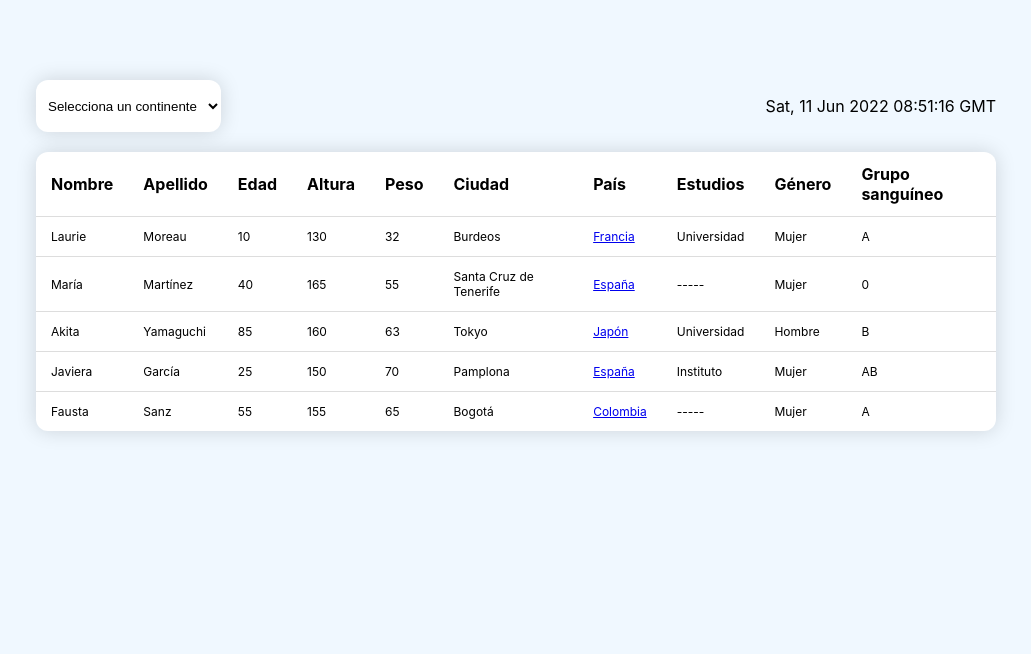
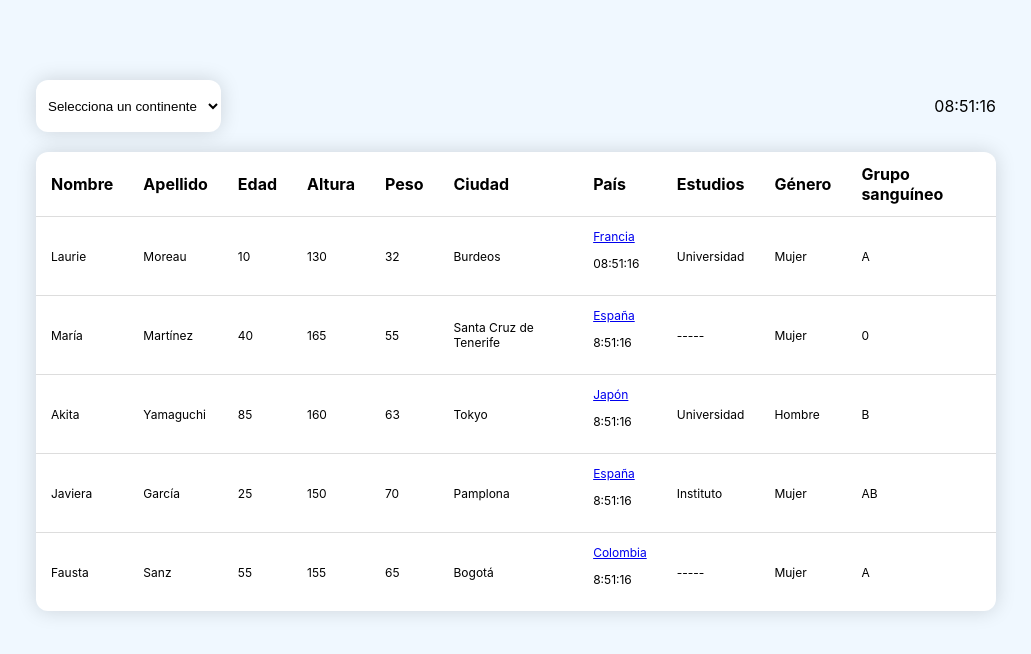
Before and after one commit to TKadyear/iar-gestion, a React (Create React App) app: page / in a window 1280 px wide. Shown: the top 654 px of the page, without its empty margins (124-1155 px from the left). Built offline with nearby package versions, Linux system fonts and the light colour scheme; the HTML template or start-up script is replaced by a standard one.

Commit message:
WIP | The clock doesn't work with the change of the timezones

```diff
--- a/public/data.json
+++ b/public/data.json
@@ -90,23 +90,26 @@
 "countries": [{
 "country_id": "1",
 "countryName": "España",
-"continent_id": "1"
+"continent_id": "1",
+"timeZone":"es-ES"
 },
 {
 "country_id": "2",
 "countryName": "Francia",
-"continent_id": "1"
+"continent_id": "1",
+"timeZone":"fr-FR"
 },
 {
 "country_id": "3",
 "countryName": "Colombia",
-"continent_id": "2"
-
+"continent_id": "2",
+"timeZone":"es-CO"
 },
 {
-"country_id": "4",
-"countryName": "Japón",
-"continent_id": "3"
+  "country_id": "4",
+  "countryName": "Japón",
+  "continent_id": "3",
+  "timeZone":"ja-JP"
 }
 ],
 "studies": [{
--- a/src/App.js
+++ b/src/App.js
@@ -1,6 +1,8 @@
 import { Table } from './components/Table';
 import { Clock } from './components/Clock';
-import {useState,useEffect} from "react";
+import React,{ useState, useEffect } from "react";
+
+export const CountriesContext = React.createContext();
 function App() {
 const [data,setData] = useState([]);
 const [countries,setCountries] = useState([]);
@@ -58,6 +60,7 @@ useEffect(()=> {
   }
 }, [data,sortContinent,countries])
   return (
+    <CountriesContext.Provider value={countries}>
     <div className="App">
       <main className="main__container">
         <div className="main__container__options-clock">
@@ -74,6 +77,7 @@ useEffect(()=> {
 
       </main>
     </div>
+    </CountriesContext.Provider>
   );
 }
 
--- a/src/components/Clock.js
+++ b/src/components/Clock.js
@@ -1,14 +1,24 @@
-import { useEffect,useState } from "react";
-export const Clock = ()=> {
+import { useEffect,useState, useContext} from "react";
+import { CountriesContext } from "../App";
+
+export const Clock = ({ country_id })=> {
   const [hour,setHour]= useState(new Date());
+  const countries = useContext(CountriesContext);
+  const getTimeZone=() => {
+    if(country_id){
+    const { timeZone }= [...countries].find(c => c.country_id === country_id);
+    return timeZone;
+    }else{
+      return "en-US";
+    }
+  };
   useEffect(()=>{
     const clock= setInterval(()=>{
-      console.log("entra")
       setHour(new Date())
     },1000);
     return () => clearInterval(clock);
   },[])
   return(
-    <p>{hour.toUTCString()}</p>
+    <p>{hour.toLocaleTimeString(getTimeZone(), {timeZone: "UTC", hour12: false})}</p>
   )
 };
--- a/src/components/Table.js
+++ b/src/components/Table.js
@@ -1,4 +1,4 @@
-
+import { Clock } from "./Clock";
 export const Table = ({dataRequired, data}) => {
 const dataToSearch= dataRequired.map(value => value.key);
   return(
@@ -11,7 +11,7 @@ const dataToSearch= dataRequired.map(value => value.key);
         data.map((person,index) => {
         return (<TableRow key={person.id + index} person={person} dataToDisplay={dataToSearch} />);
         })
-  :<tr><td>No hay datos</td></tr>}
+      :<tr><td>No hay datos</td></tr>}
     </tbody>
 
   </table>
@@ -22,7 +22,10 @@ const TableRow = ({ person ,dataToDisplay}) => (
     {dataToDisplay.map(data =>
       <td key={data+person.id}>
       {data === "country"
-      ? <a href={`https://www.google.es/maps?q=${person[data]}}`}>{person[data]}</a>
+      ? (<>
+      <a href={`https://www.google.es/maps?q=${person[data]}}`}>{person[data]}</a>
+      <Clock country_id={person.country_id}/>
+      </>)
       : person[data]
     }</td> )
     }
```
